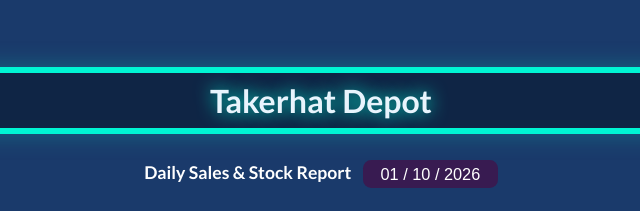
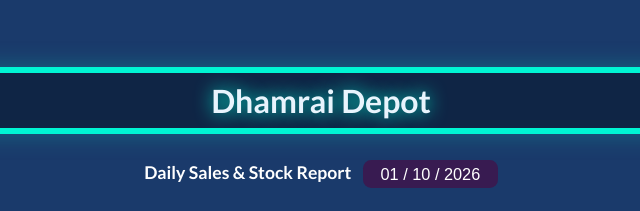
Before and after one commit to misbahulhoq/nourish-dhamrai-depot, a plain HTML site: page index.html in a window 1280 px wide. Shown: the part 112-323 px from the top of the page, 319-959 px from the left. Drawn offline with Linux system fonts and the light colour scheme.

Commit message:
Update index.html

```diff
--- a/index.html
+++ b/index.html
@@ -17,7 +17,7 @@
 
    <div class="container">
 
-      <h1 class="title">Takerhat Depot</h1>
+      <h1 class="title">Dhamrai Depot</h1>
        <p class="report">
         Daily Sales & Stock Report <input class="auto-date" / >
         <!-- current date with month and year will be automatically displayed here by Javascript  -->
```
